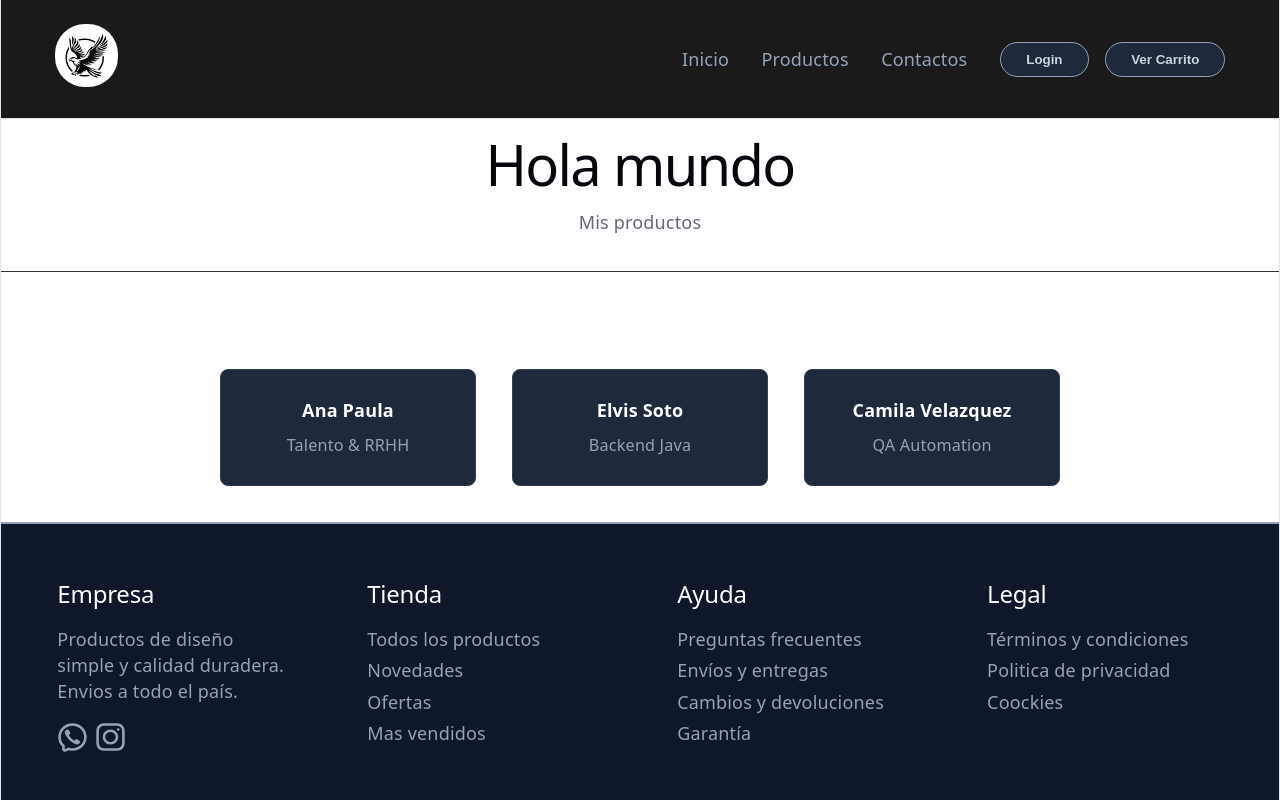
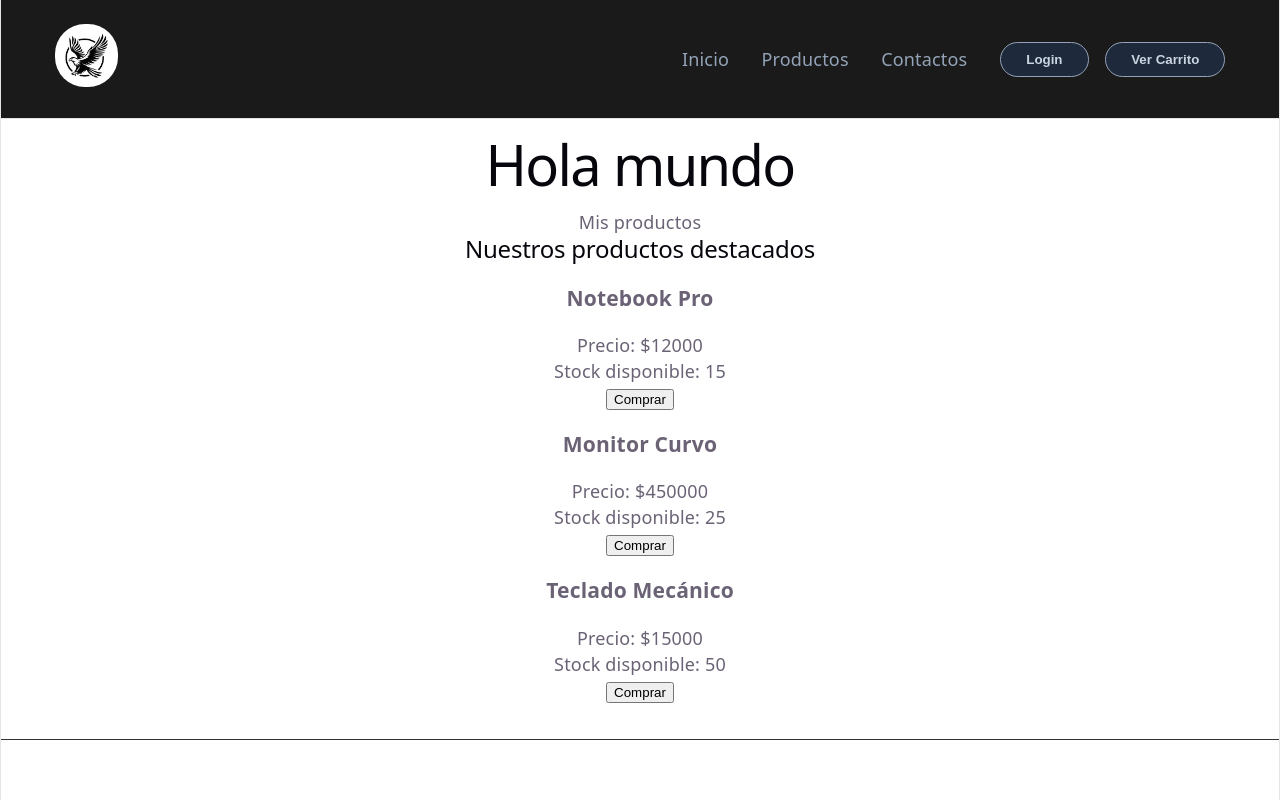
Before and after one commit to BenjaSoto/ReactJS-Proyecto, a React (Vite) app: page / in a window 1280 px wide. Shown: the top 800 px of the page. Built offline with nearby package versions, Linux system fonts and the light colour scheme.

Commit message:
agrego itemList de prueba

```diff
--- a/src/App.jsx
+++ b/src/App.jsx
@@ -4,6 +4,7 @@ import reactLogo from './assets/react.svg'
 import viteLogo from './assets/vite.svg'
 import './App.css'
 import Layout from "./components/layout/Layout";
+import { ItemListContainer } from './components/Items/ItemListContainer'
 
 
 function App() {
@@ -14,6 +15,7 @@ function App() {
       <Layout>
         <h1>Hola mundo</h1>
         <p>Mis productos</p>
+        <ItemListContainer Mensaje="Nuestros productos destacados"/>
       </Layout>
     </>
   )
--- /dev/null
+++ b/src/components/Items/Item.jsx
@@ -0,0 +1,10 @@
+export function Item({nombre, precio, stock}) {
+    return (
+        <div>
+            <h3>{nombre}</h3>
+            <p>Precio: ${precio}</p>
+            <p>Stock disponible: {stock}</p>
+            <button>Comprar</button>
+        </div>
+    )
+}
--- /dev/null
+++ b/src/components/Items/ItemList.jsx
@@ -0,0 +1,12 @@
+import {Item} from "./Item";
+
+export function ItemList({productos}){
+    return(
+        <div>
+            {productos.map(prod => (
+                <Item key={prod.key} {...prod} />
+            ))}
+        </div>
+    )
+
+}
--- /dev/null
+++ b/src/components/Items/ItemListContainer.jsx
@@ -0,0 +1,15 @@
+import { ItemList } from "./ItemList";
+export function ItemListContainer({ Mensaje }) {
+    const productos = [
+        { id: '1234', nombre: 'Notebook Pro', precio: 12000, stock: 15 },
+        { id: '2344', nombre: 'Monitor Curvo', precio: 450000, stock: 25 },
+        { id: '2545', nombre: 'Teclado Mecánico', precio: 15000, stock: 50 },];
+    return (
+        <div>
+            <h2>{Mensaje}</h2>
+            <div>
+                <ItemList productos={productos} />
+            </div>
+        </div>
+    );
+}
```
Also changed, not shown: public/data/productos.json (added, +23 -0 lines).
